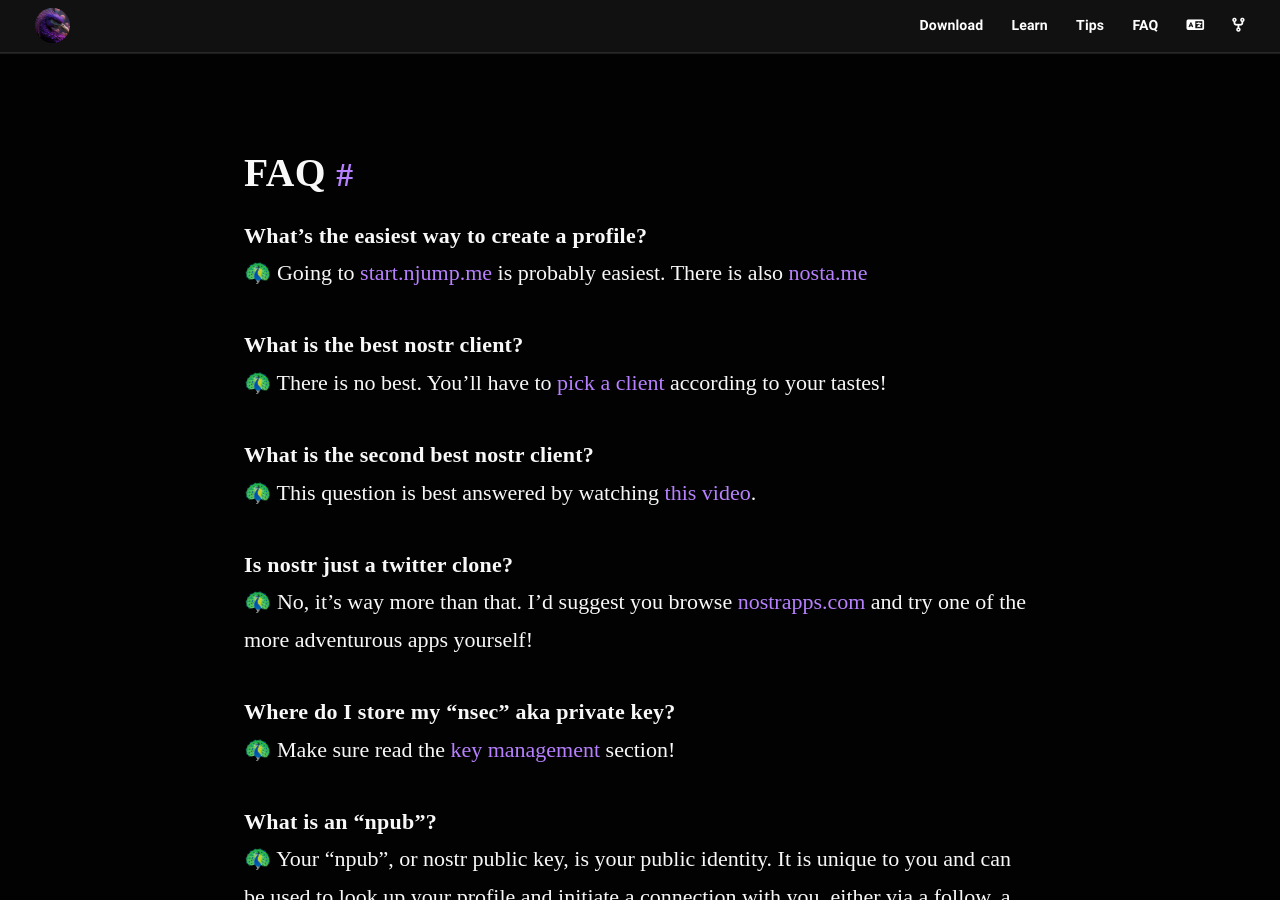
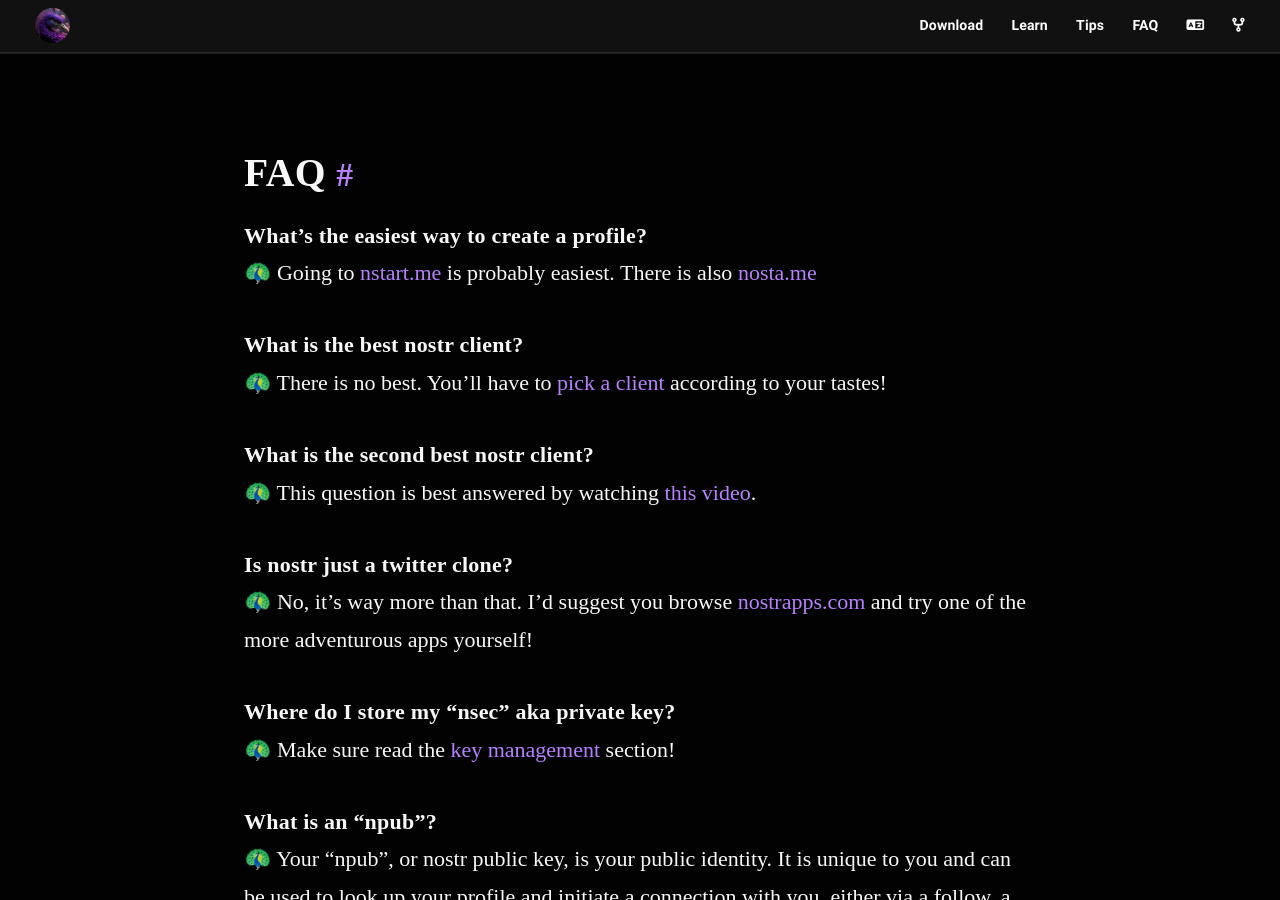
Before and after one commit to nostr-resources/nostr-resources.github.io, a Jekyll site: the page built from index.md, in a window 1280 px wide and 900 px high, scrolled down 2346 px. Built offline with Jekyll 4.4.1, drawn with Linux system fonts in a browser that asks for light colours; some web fonts are replaced.

Commit message:
Update FAQ 'creating profile' answer (#80)
start.njump.me changed to nstart.me

```diff
--- a/index.md
+++ b/index.md
@@ -80,7 +80,7 @@ Download a suitable client:
 # FAQ
 
 **What's the easiest way to create a profile?**
-🦚 Going to [start.njump.me](https://start.njump.me/) is probably easiest. There is also [nosta.me](https://nosta.me/)
+🦚 Going to [nstart.me](https://nstart.me/) is probably easiest. There is also [nosta.me](https://nosta.me/)
 
 **What is the best nostr client?**
 🦚 There is no best. You'll have to [pick a client](#clients) according to your
```
